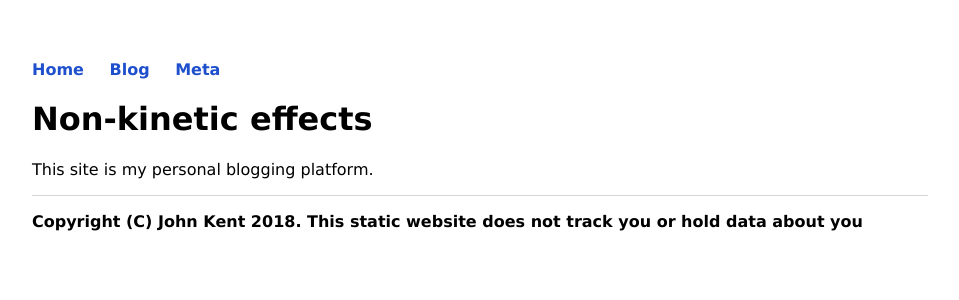
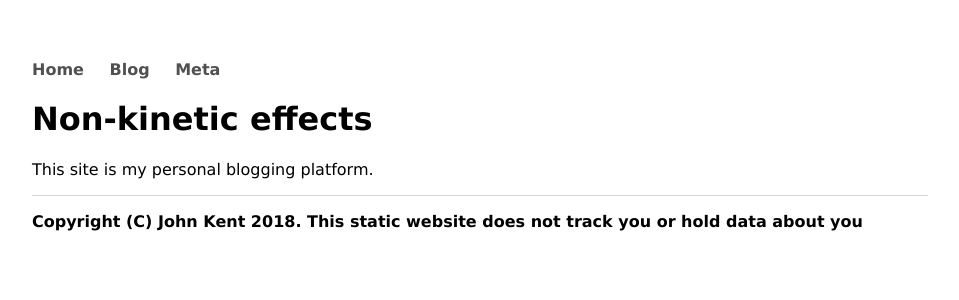
Before and after one commit to KineticLensman/KineticLensman.github.io, a Jekyll site: the page built from index.html, in a window 1280 px wide. Shown: the top 300 px of the page, without its empty margins (160-1119 px from the left). Built offline with Jekyll 4.4.1, drawn with Linux system fonts in a browser that asks for light colours.

Commit message:
new link colours

```diff
--- a/css/main.css
+++ b/css/main.css
@@ -16,11 +16,11 @@ nav ul li, footer ul li {
 }
 a {
     text-decoration: none;
-    color: #1e4fcd /* #777; */
+    color: #505050 /* #777; */
 }
 a:hover {
     text-decoration: underline;
-    color: #142f73 /* nor prevously specified */
+    color: #808080 /* nor prevously specified */
 }
 li {
     /* added this one to zap a Times New Roman that was sneaking in from somewhere */
```
